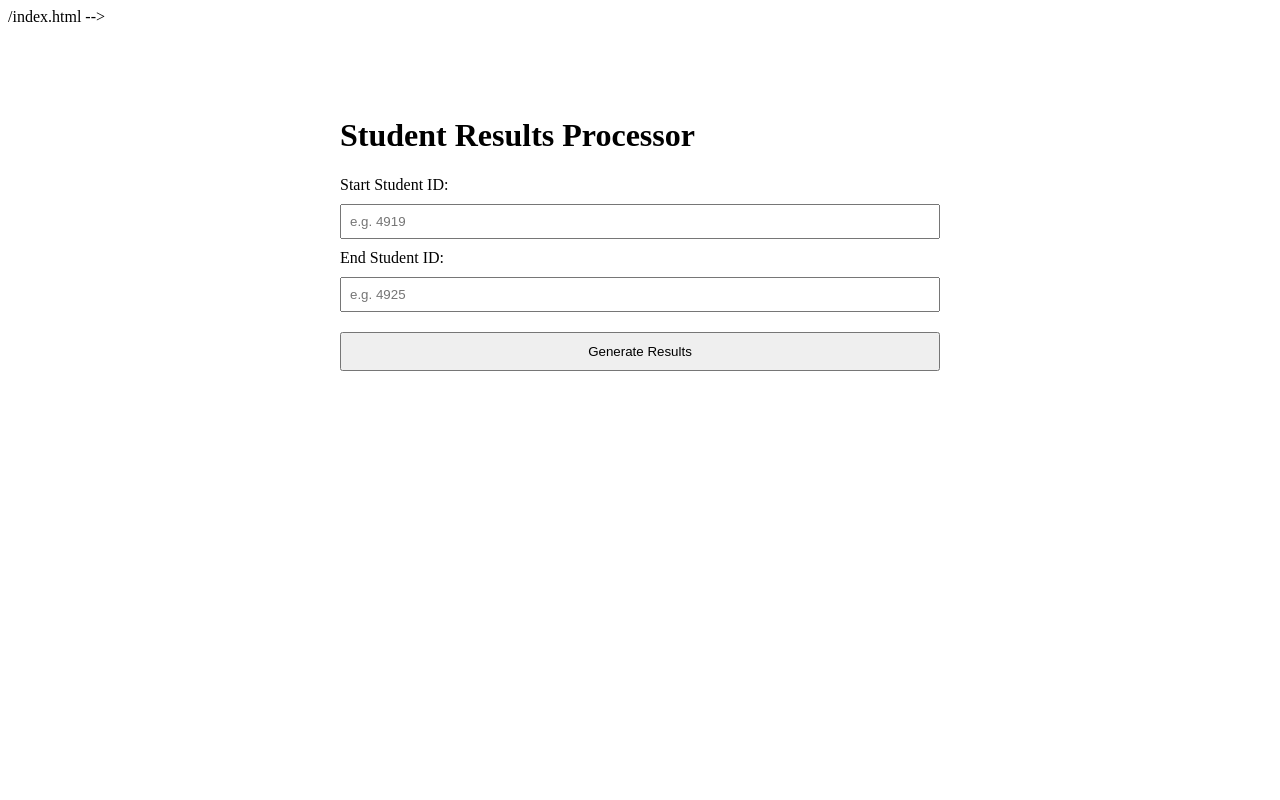
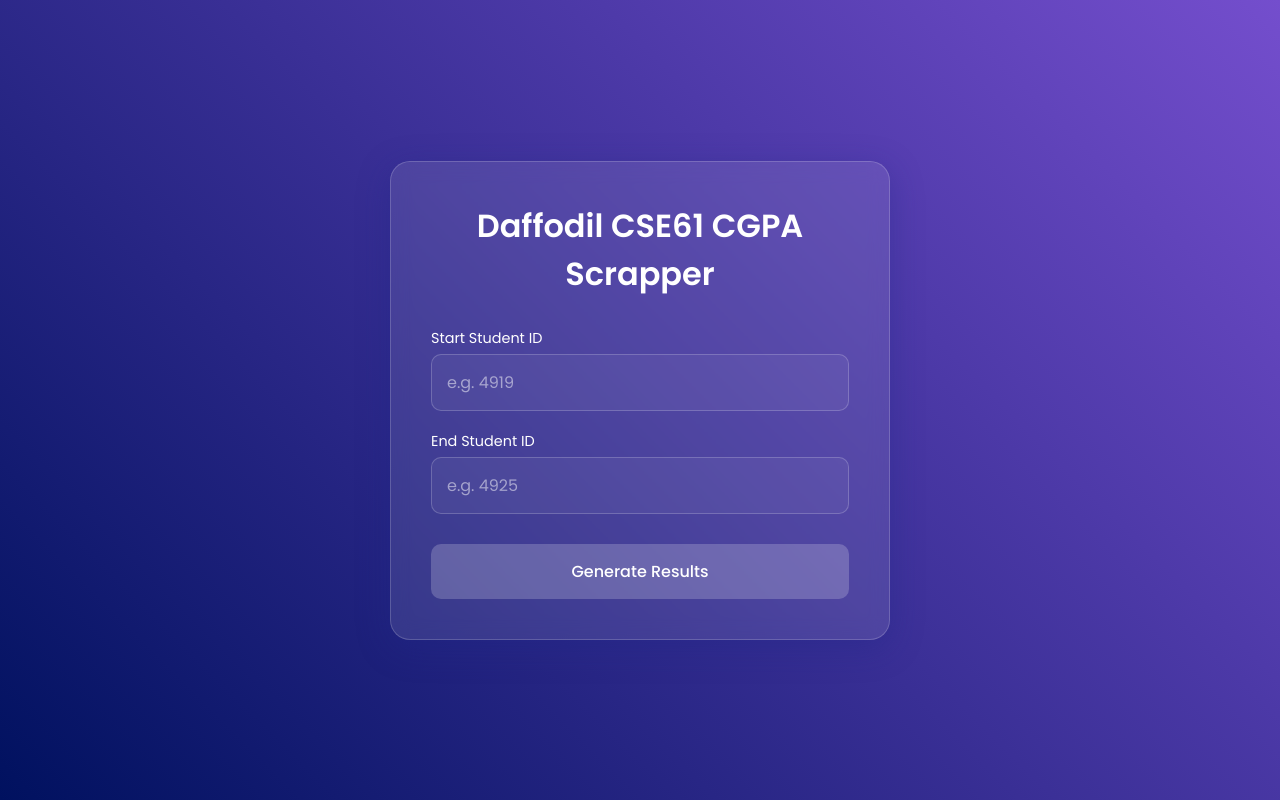
Before and after one commit to OkayAbedin/Daffodil_CSE61_CGPA_Archieve, a Flask app: page / in a window 1280 px wide. Run offline with Flask 2, Linux system fonts and the light colour scheme.

Commit message:
ui updated

```diff
--- a/src/templates/index.html
+++ b/src/templates/index.html
@@ -1,44 +1,120 @@
-/index.html -->
 <!DOCTYPE html>
 <html lang="en">
 <head>
     <meta charset="UTF-8">
     <meta name="viewport" content="width=device-width, initial-scale=1.0">
     <title>Student Results Processor</title>
+    <link href="https://fonts.googleapis.com/css2?family=Poppins:wght@300;400;500;600&display=swap" rel="stylesheet">
     <style>
+        * {
+            margin: 0;
+            padding: 0;
+            box-sizing: border-box;
+            font-family: 'Poppins', sans-serif;
+        }
+
+        body {
+            min-height: 100vh;
+            background: linear-gradient(45deg, #00115f, #744ecd);
+            display: flex;
+            align-items: center;
+            justify-content: center;
+        }
+
         .container {
-            max-width: 600px;
-            margin: 50px auto;
-            padding: 20px;
+            background: rgba(255, 255, 255, 0.1);
+            backdrop-filter: blur(10px);
+            border-radius: 20px;
+            padding: 40px;
+            box-shadow: 0 8px 32px 0 rgba(31, 38, 135, 0.37);
+            border: 1px solid rgba(255, 255, 255, 0.18);
+            width: 90%;
+            max-width: 500px;
         }
+
+        h1 {
+            color: white;
+            margin-bottom: 30px;
+            font-size: 2em;
+            font-weight: 600;
+            text-align: center;
+        }
+
         form {
             display: flex;
             flex-direction: column;
-            gap: 10px;
+            gap: 20px;
         }
+
+        label {
+            color: white;
+            font-size: 0.9em;
+            margin-bottom: -15px;
+        }
+
         input {
-            padding: 8px;
+            padding: 15px;
+            border: none;
+            border-radius: 10px;
+            background: rgba(255, 255, 255, 0.05);
+            border: 1px solid rgba(255, 255, 255, 0.2);
+            color: white;
+            font-size: 1em;
+            transition: all 0.3s ease;
         }
+
+        input::placeholder {
+            color: rgba(255, 255, 255, 0.5);
+        }
+
+        input:focus {
+            outline: none;
+            background: rgba(255, 255, 255, 0.1);
+            border: 1px solid rgba(255, 255, 255, 0.4);
+        }
+
         button {
+            padding: 15px;
+            border: none;
+            border-radius: 10px;
+            background: rgba(255, 255, 255, 0.2);
+            color: white;
+            font-size: 1em;
+            cursor: pointer;
+            transition: all 0.3s ease;
+            font-weight: 500;
+            margin-top: 10px;
+        }
+
+        button:hover {
+            background: rgba(255, 255, 255, 0.3);
+            transform: translateY(-2px);
+        }
+
+        .message {
+            color: white;
+            text-align: center;
+            margin-top: 20px;
             padding: 10px;
-            margin-top: 10px;
+            border-radius: 10px;
+            background: rgba(255, 255, 255, 0.1);
         }
     </style>
 </head>
 <body>
     <div class="container">
-        <h1>Student Results Processor</h1>
+        <h1>Daffodil CSE61 CGPA Scrapper</h1>
         <form action="/" method="GET">
-            <label for="startStudentId">Start Student ID:</label>
+            <label for="startStudentId">Start Student ID</label>
             <input type="text" id="startStudentId" name="startStudentId" placeholder="e.g. 4919" required>
 
-            <label for="endStudentId">End Student ID:</label>
+            <label for="endStudentId">End Student ID</label>
             <input type="text" id="endStudentId" name="endStudentId" placeholder="e.g. 4925" required>
 
             <button type="submit">Generate Results</button>
         </form>
         {% if message %}
-        <p>{{ message }}</p>
+        <div class="message">{{ message }}</div>
         {% endif %}
     </div>
 </body>
```
Also changed, not shown: 1 other file.
